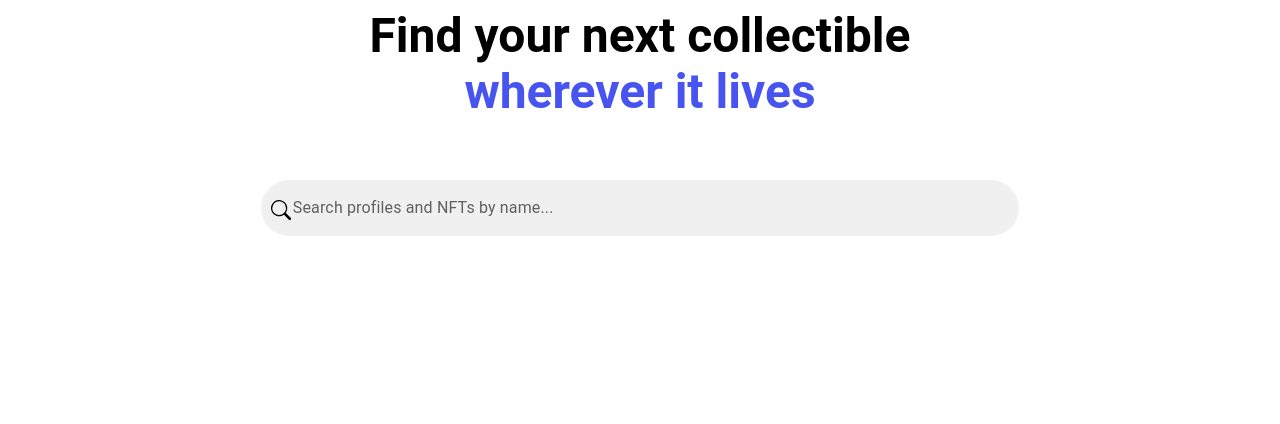
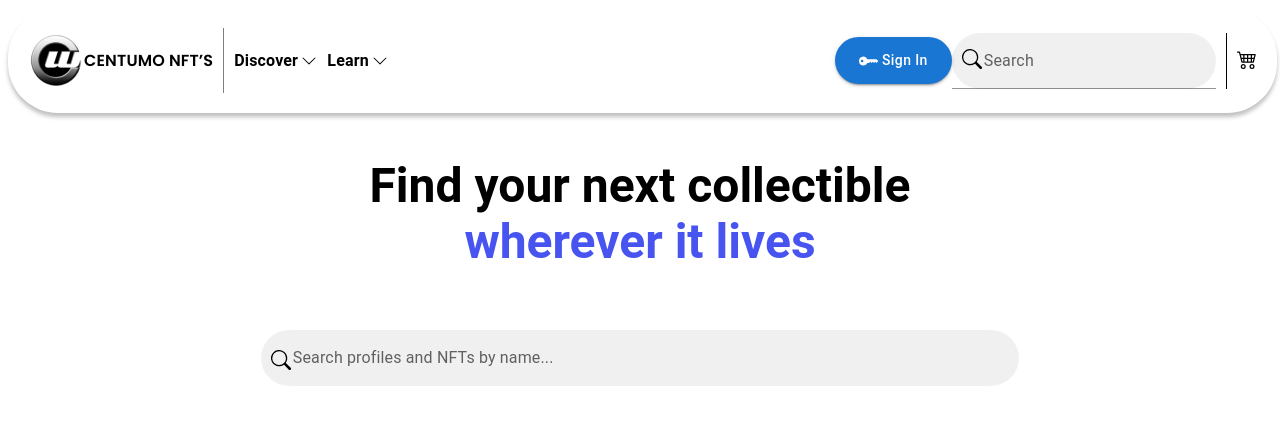
Before and after one commit to Centum-World-NFT/centum-world-NFT, a React (Vite) app in the folder client/: page / in a window 1280 px wide. Shown: the top 424 px of the page. Built offline with nearby package versions, Linux system fonts and the light colour scheme.

Commit message:
header inserted inside Collection Page

```diff
--- a/client/src/pages/nftcards/NftCards.jsx
+++ b/client/src/pages/nftcards/NftCards.jsx
@@ -1,3 +1,4 @@
+import Header from "../../components/common/header/Header";
 import { SearchIcon } from "../../utils/icons";
 import {
   HeadingTitle,
@@ -13,6 +14,8 @@ import InputAdornment from "@mui/material/InputAdornment";
 
 const NftCards = () => {
   return (
+    <>
+      <Header />
     <Wrapper>
       <HeadingDiv>
         <HeadingTitle variant="h3">
@@ -30,6 +33,7 @@ const NftCards = () => {
           </SearchBox>
       </HeadingDiv>
     </Wrapper>
+    </>
   );
 };
 
--- a/client/src/pages/nftcards/NftCardsStyle.jsx
+++ b/client/src/pages/nftcards/NftCardsStyle.jsx
@@ -2,7 +2,8 @@ import { Box, TextField, Typography } from "@mui/material";
 import { styled } from "@mui/system";
 
 export const Wrapper = styled("div")({
-    height: '100vh'
+    height: '100vh',
+    padding: "150px 0px 0px 0px"
 })
 
 export const HeadingDiv = styled(Box)({
```
